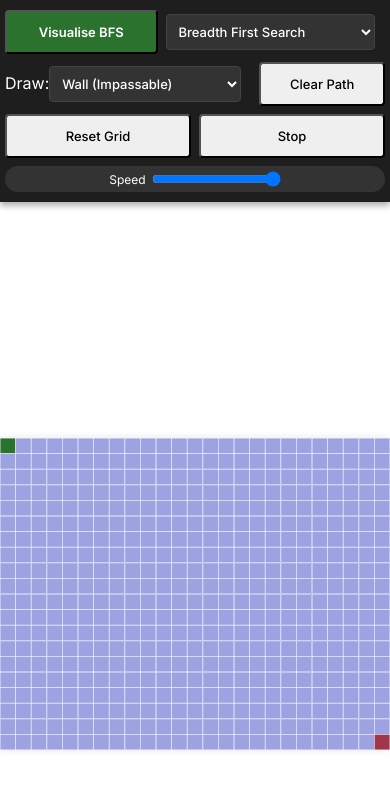
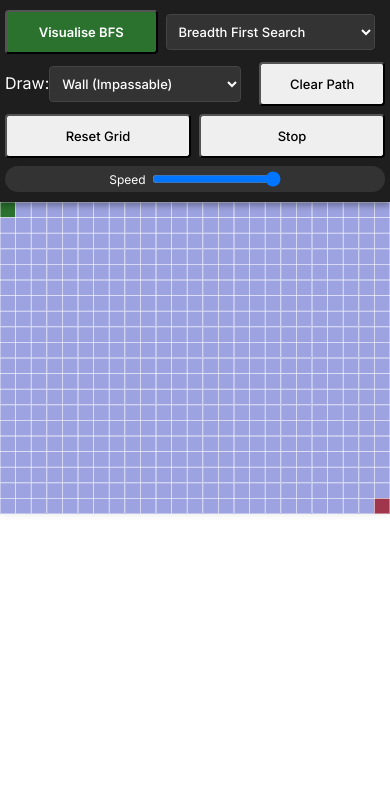
Before and after one commit to nim-p99/pathfinder, a React (Vite) app: page / in a window 390 px wide. Shown: the top 788 px of the page. Built offline with nearby package versions, Linux system fonts and the light colour scheme.

Commit message:
mobile scaling

```diff
--- a/src/components/Grid.jsx
+++ b/src/components/Grid.jsx
@@ -472,7 +472,7 @@ function Grid() {
           className="grid"
           style={{
             transform: `scale(${scale})`,
-            transformOrigin: 'center center',
+            transformOrigin: 'top center',
           }}
         >
           {grid.map((row, rowIdx) => (
--- a/src/styles/Grid.css
+++ b/src/styles/Grid.css
@@ -8,7 +8,7 @@
   overflow: visible;
   touch-action: none;
   flex-grow: 1;
-  align-items: center;
+  align-items: flex-start;
 }
 
 .grid {
```
